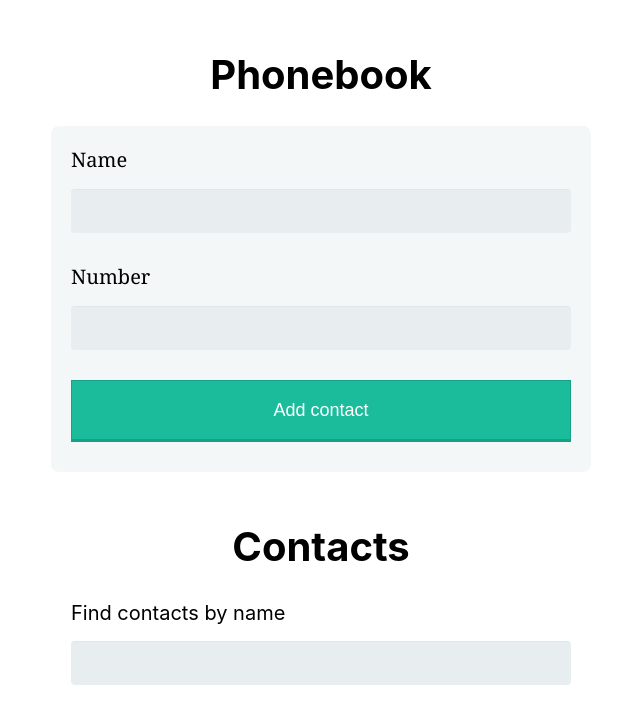
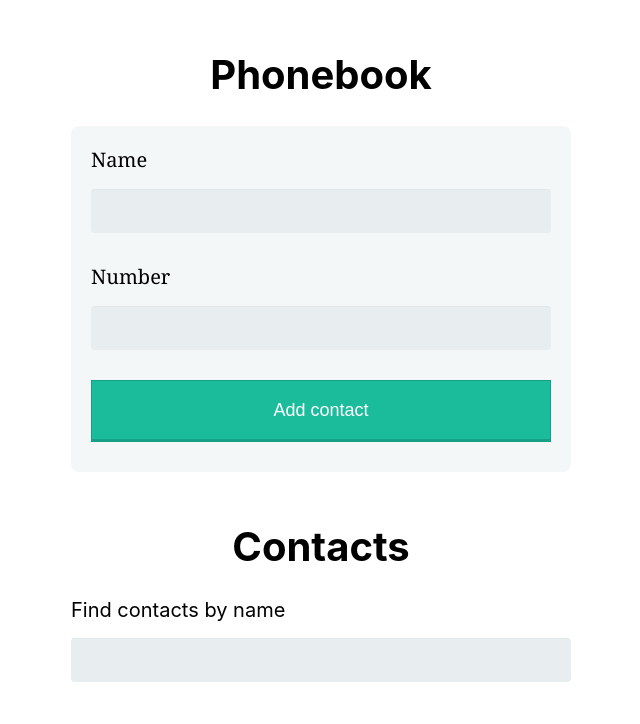
Before and after one commit to AnastasiaMosevych/goit-react-hw-02-phonebook, a React (Create React App) app: page / in a window 1280 px wide. Shown: the top 724 px of the page, without its empty margins (319-959 px from the left). Built offline with nearby package versions, Linux system fonts and the light colour scheme.

Commit message:
completed step 4 of task 2

```diff
--- a/src/components/App.jsx
+++ b/src/components/App.jsx
@@ -1,63 +1,38 @@
 import { Component } from "react";
-import { FormStyle, Label, Input, SubmitBtn } from './App.styled';
 import { Title } from "components/Common/Title";
-import { ContactsRender } from "components/Contacts/ContactsRender";
+import { ContactList } from "components/ContactList/ContactList";
+import { PhonebookForm } from "./Phonebook/Phonebook";
+import { Filter } from "./Filter/Filter";
+import { Container } from "./ContactList/ContactList.styled";
 import nextId from "react-id-generator";
-
 
 export class App extends Component {
   state = {
     contacts: [],
     filter: '',
-    name: '',
-    number: ''
   }
 
-  handleChange = ({target}) => {
+  updateContacts = ({ name, number }) => {
+    this.setState((prevState) => ({
+      contacts: [...prevState.contacts, { name, number, id: nextId() }],
+    }))
+  }
+
+  updateFilter = ({ target }) => {
     this.setState({
       [target.name]: target.value
     });
-  };
-
-  handleSubmit = (e) => {
-    e.preventDefault();
-    this.setState((prevState) => ({
-      contacts: [...prevState.contacts, { name: this.state.name, number: this.state.number, id: nextId() }],
-      name: '',
-      number: ''
-    }))
   }
 
   render() {
     return (
-      <>
-      <Title title="Phonebook"/>
-      <FormStyle onSubmit={this.handleSubmit}>
-        <div>
-          <Label>Name</Label>
-            <Input onChange={this.handleChange}
-              type="text"
-              value={this.state.name}
-              name="name"
-              pattern="^[a-zA-Zа-яА-Я]+(([' -][a-zA-Zа-яА-Я ])?[a-zA-Zа-яА-Я]*)*$"
-              title="Name may contain only letters, apostrophe, dash and spaces. For example Adrian, Jacob Mercer, Charles de Batz de Castelmore d'Artagnan"
-              required
-            />
-          <Label>Number</Label>
-            <Input onChange={this.handleChange}
-              type="tel"
-              value={this.state.number}
-              name="number"
-              pattern="\+?\d{1,4}?[-.\s]?\(?\d{1,3}?\)?[-.\s]?\d{1,4}[-.\s]?\d{1,4}[-.\s]?\d{1,9}"
-              title="Phone number must be digits and can contain spaces, dashes, parentheses and can start with +"
-              required
-            />
-        </div>
-        <SubmitBtn type="submit">Add contact</SubmitBtn>
-        </FormStyle>
+      <Container>
+        <Title title="Phonebook" />
+        <PhonebookForm updateContacts={this.updateContacts} />
         <Title title="Contacts" />
-        <ContactsRender contacts={this.state.contacts} filter={this.state.filter} handleChange={this.handleChange} />
-        </>
+        <Filter updateFilter={this.updateFilter}/>
+        <ContactList contacts={this.state.contacts} filter={this.state.filter} updateFilter={this.updateFilter} />
+      </Container>
   );
   }
 };
--- a/src/components/App.styled.jsx
+++ /dev/null
@@ -1,53 +0,0 @@
-import styled from "@emotion/styled";
-
-export const FormStyle = styled.form`
-    max-width: 500px;
-	padding: 10px 20px;
-	background: #f4f7f8;
-	margin: 10px auto;
-	padding: 20px;
-	background: #f4f7f8;
-	border-radius: 8px;
-	font-family: Georgia, "Times New Roman", Times, serif;
-`
-
-export const Label = styled.label`
-    display: block;
-	margin-bottom: 16px;
-    font-size: 20px;
-`
-
-export const Input = styled.input`
-    font-family: Georgia, "Times New Roman", Times, serif;
-	background: rgba(255,255,255,.1);
-	border: none;
-	border-radius: 4px;
-	font-size: 18px;
-	margin: 0;
-	outline: 0;
-	padding: 10px;
-	width: 100%;
-	box-sizing: border-box;
-	-webkit-box-sizing: border-box;
-	-moz-box-sizing: border-box;
-	background-color: #e8eeef;
-	color:	#565656;
-	-webkit-box-shadow: 0 1px 0 rgba(0,0,0,0.03) inset;
-	box-shadow: 0 1px 0 rgba(0,0,0,0.03) inset;
-	margin-bottom: 30px;
-`
-
-export const SubmitBtn = styled.button`
-    display: block;
-	padding: 19px 39px 18px 39px;
-	color: #FFF;
-	margin: 0 auto;
-	background: #1abc9c;
-	font-size: 18px;
-	text-align: center;
-	font-style: normal;
-	width: 100%;
-	border: 1px solid #16a085;
-	border-width: 1px 1px 3px;
-	margin-bottom: 10px;
-`
--- a/src/components/Contacts/ContactsRender.jsx
+++ b/src/components/ContactList/ContactList.jsx
@@ -1,17 +1,15 @@
 import { Component } from "react";
-import { Container, ContactsList, ListItem } from "./Contacts.styled";
-import { SearchInput } from "./SearchInput";
+import { Container, ContactsList } from "./ContactList.styled";
+import { ContactListItem } from "./ListItem";
 
-
-export class ContactsRender extends Component {
+export class ContactList extends Component {
     render() {
-        const { contacts, filter, handleChange } = this.props;
+        const { contacts, filter } = this.props;
         return <Container>
-            <SearchInput filter={filter} handleChange={handleChange}/>
             <ContactsList>
                 {contacts.map((contact) => {
                     if (filter==="" || contact.name.toLowerCase().includes(filter.toLowerCase())) {
-                        return <ListItem key={contact.id}>{contact.name}: {contact.number}</ListItem>
+                        return <ContactListItem key={contact.id} contact={contact}/>
                     } else {
                         return null;
                     }
--- /dev/null
+++ b/src/components/ContactList/ListItem.jsx
@@ -0,0 +1,5 @@
+import { ListItem } from "./ContactList.styled"
+
+export const ContactListItem = ({ contact }) => {
+    return <ListItem>{contact.name}: {contact.number}</ListItem>
+}
--- a/src/components/Contacts/SearchInput.jsx
+++ /dev/null
@@ -1,8 +0,0 @@
-import { Input, Label } from "components/App.styled"
-
-export const SearchInput = ({handleChange}) => {
-    return <>
-        <Label>Find contacts by name</Label>
-        <Input onChange={handleChange} type="search" name="filter"></Input>
-    </>
-}
--- /dev/null
+++ b/src/components/Filter/Filter.jsx
@@ -0,0 +1,8 @@
+import { Input, Label } from "components/Phonebook/Phonebook.styled"
+
+export const Filter = ({updateFilter}) => {
+    return <>
+        <Label>Find contacts by name</Label>
+        <Input onChange={updateFilter} type="search" name="filter"></Input>
+    </>
+}
--- a/src/components/Phonebook/Phonebook.jsx
+++ b/src/components/Phonebook/Phonebook.jsx
@@ -1,14 +1,55 @@
-// import { Component } from 'react';
-// import { useFormik } from 'formik';
+import { Component } from 'react';
+import { FormStyle, Label, Input, SubmitBtn } from './Phonebook.styled';
 
-// export class PhonebookForm extends Component {
-//     const formik = useFormik ({
-//         name: "",
-//         pattern: "",
-//         title: ""
-//     })
-//     render() {
 
-//     }
+export class PhonebookForm extends Component {
+    state = {
+        name: '',
+        number: ''
+    }
 
-// }
+     handleChange = ({target}) => {
+        this.setState({
+            [target.name]: target.value
+        });
+     };
+
+    handleSubmit = (e) => {
+        e.preventDefault();
+        this.props.updateContacts({ ...this.state });
+        this.setState({
+            name: "",
+            number: "",
+        })
+    }
+
+    render() {
+        return (
+            <FormStyle onSubmit={this.handleSubmit}>
+        <div>
+          <Label>Name</Label>
+            <Input onChange={this.handleChange}
+              type="text"
+              value={this.state.name}
+              name="name"
+              pattern="^[a-zA-Zа-яА-Я]+(([' -][a-zA-Zа-яА-Я ])?[a-zA-Zа-яА-Я]*)*$"
+              title="Name may contain only letters, apostrophe, dash and spaces. For example Adrian, Jacob Mercer, Charles de Batz de Castelmore d'Artagnan"
+              required
+            />
+          <Label>Number</Label>
+            <Input onChange={this.handleChange}
+              type="tel"
+              value={this.state.number}
+              name="number"
+              pattern="\+?\d{1,4}?[-.\s]?\(?\d{1,3}?\)?[-.\s]?\d{1,4}[-.\s]?\d{1,4}[-.\s]?\d{1,9}"
+              title="Phone number must be digits and can contain spaces, dashes, parentheses and can start with +"
+              required
+                    />
+            <SubmitBtn type="submit">Add contact</SubmitBtn>
+        </div>
+            </FormStyle>
+
+        )
+    }
+
+}
--- a/src/components/Phonebook/Phonebook.styled.jsx
+++ b/src/components/Phonebook/Phonebook.styled.jsx
@@ -0,0 +1,53 @@
+import styled from "@emotion/styled";
+
+export const FormStyle = styled.form`
+    max-width: 500px;
+	padding: 10px 20px;
+	background: #f4f7f8;
+	margin: 10px auto;
+	padding: 20px;
+	background: #f4f7f8;
+	border-radius: 8px;
+	font-family: Georgia, "Times New Roman", Times, serif;
+`
+
+export const Label = styled.label`
+    display: block;
+	margin-bottom: 16px;
+    font-size: 20px;
+`
+
+export const Input = styled.input`
+    font-family: Georgia, "Times New Roman", Times, serif;
+	background: rgba(255,255,255,.1);
+	border: none;
+	border-radius: 4px;
+	font-size: 18px;
+	margin: 0;
+	outline: 0;
+	padding: 10px;
+	width: 100%;
+	box-sizing: border-box;
+	-webkit-box-sizing: border-box;
+	-moz-box-sizing: border-box;
+	background-color: #e8eeef;
+	color:	#565656;
+	-webkit-box-shadow: 0 1px 0 rgba(0,0,0,0.03) inset;
+	box-shadow: 0 1px 0 rgba(0,0,0,0.03) inset;
+	margin-bottom: 30px;
+`
+
+export const SubmitBtn = styled.button`
+    display: block;
+	padding: 19px 39px 18px 39px;
+	color: #FFF;
+	margin: 0 auto;
+	background: #1abc9c;
+	font-size: 18px;
+	text-align: center;
+	font-style: normal;
+	width: 100%;
+	border: 1px solid #16a085;
+	border-width: 1px 1px 3px;
+	margin-bottom: 10px;
+`
```
Also changed, not shown: src/components/ContactList/ContactList.styled.jsx (renamed from src/components/Contacts/Contacts.styled.jsx), src/components/Filter/Filter.styled.jsx (added).
